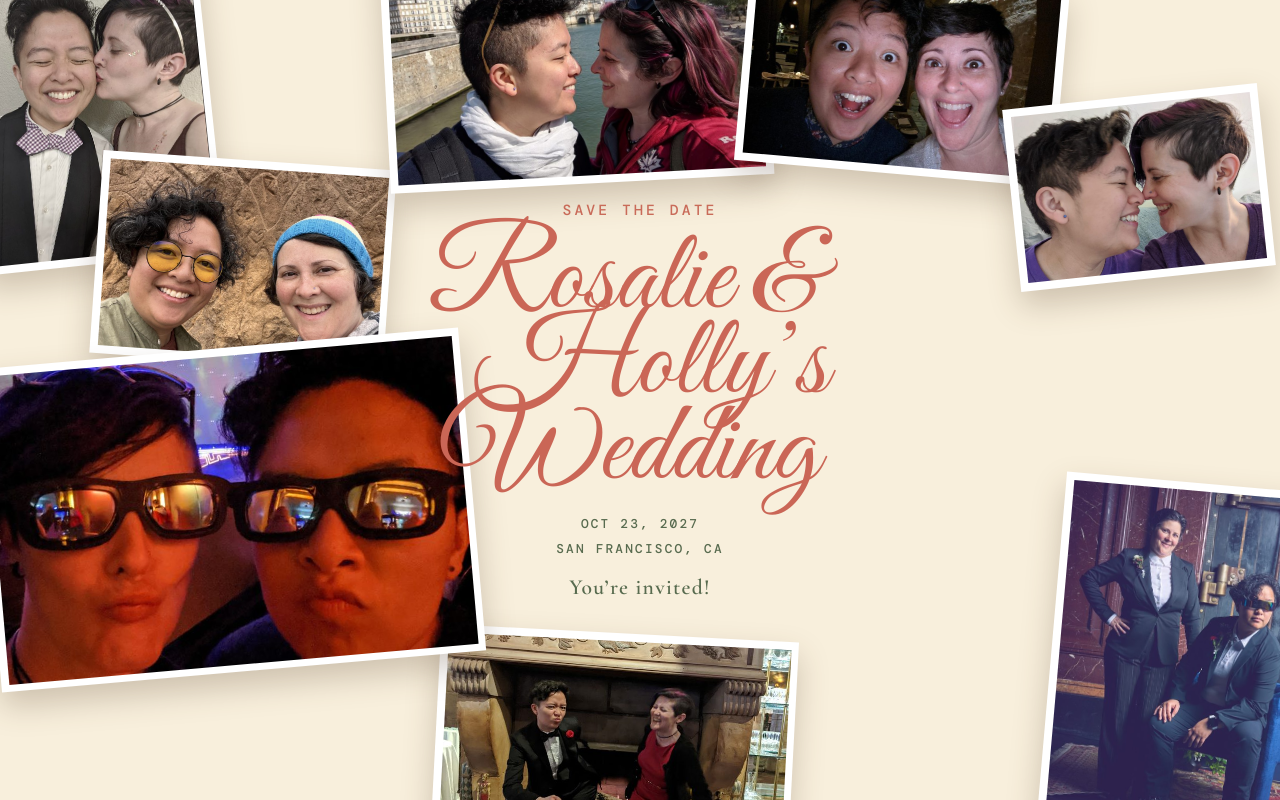
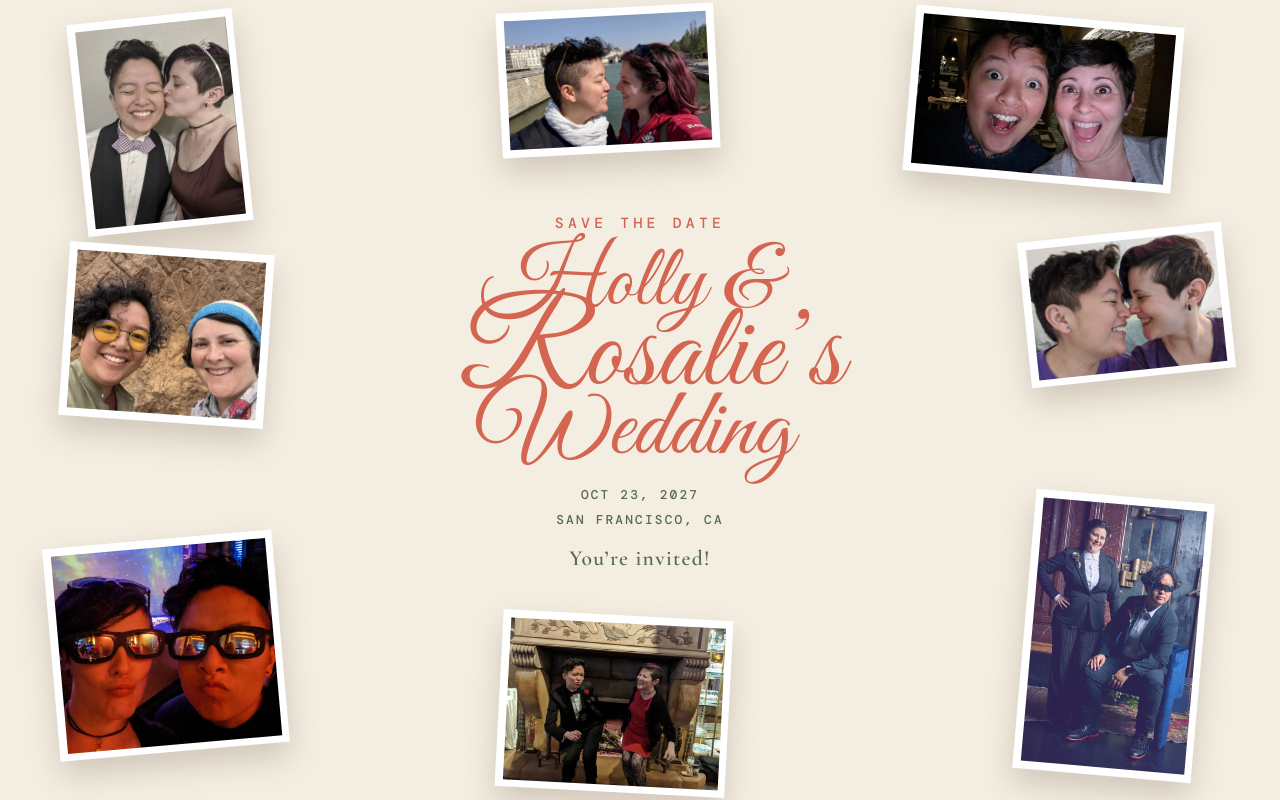
Before and after one commit to rosatolen/wedding, a website built with Vite: page index.html in a window 1280 px wide. Built offline with nearby package versions, Linux system fonts and the light colour scheme.

Commit message:
Match wedding invitation collage preview

```diff
--- a/index.html
+++ b/index.html
@@ -24,7 +24,7 @@
       </section>
       <section class="content" aria-labelledby="wedding-title">
         <p class="eyebrow">Save the Date</p>
-        <h1 id="wedding-title"><span>Rosalie &amp;</span><span>Holly’s</span><span>Wedding</span></h1>
+        <h1 id="wedding-title"><span>Holly &amp;</span><span>Rosalie’s</span><span>Wedding</span></h1>
         <div class="details"><p>Oct 23, 2027</p><p>San Francisco, CA</p></div>
         <p class="invitation-line">You’re invited!</p>
       </section>
--- a/styles.css
+++ b/styles.css
@@ -1,19 +1,22 @@
-:root { color: #46533e; background: #f8efdc; font-family: "DM Mono", monospace; }
+:root { color: #46533e; background: #f4eee2; font-family: "DM Mono", monospace; }
 * { box-sizing: border-box; }
 html, body { min-width: 0; min-height: 100%; margin: 0; }
 body { overflow-x: hidden; }
-.invitation { isolation: isolate; position: relative; display: grid; place-items: center; min-height: 100svh; padding: clamp(2rem, 5vw, 5rem); overflow: hidden; background: #f8efdc; }
-.content { position: relative; z-index: 4; width: min(100%, 42rem); padding: clamp(1.25rem, 3vw, 2.25rem) clamp(.4rem, 2vw, 1.5rem); text-align: center; }
-.eyebrow { margin: 0; color: #c96b59; font-size: clamp(.72rem, 1.2vw, .92rem); font-weight: 500; letter-spacing: .21em; text-transform: uppercase; }
-h1 { display: grid; margin: clamp(1rem, 2.4vh, 1.6rem) 0 clamp(1rem, 2.5vh, 1.55rem); color: #ca6656; font-family: "Great Vibes", "Brush Script MT", cursive; font-size: clamp(4.4rem, 9.4vw, 7.2rem); font-weight: 400; line-height: .74; }
+.invitation { isolation: isolate; position: relative; display: grid; place-items: center; min-height: 100svh; padding: clamp(1rem, 3vw, 3rem); overflow: hidden; background: #f4eee2; }
+.content { position: relative; z-index: 4; width: min(100%, 42rem); padding: clamp(1.25rem, 3vw, 2.25rem) clamp(.4rem, 2vw, 1.5rem); text-align: center; transform: translateY(-.5rem); }
+.eyebrow { margin: 0; color: #cf6653; font-size: clamp(.74rem, 1.15vw, .92rem); font-weight: 500; letter-spacing: .29em; text-transform: uppercase; }
+h1 { display: grid; margin: clamp(1.2rem, 2.7vh, 1.8rem) 0 clamp(1rem, 2.5vh, 1.55rem); color: #d36551; font-family: "Great Vibes", "Brush Script MT", cursive; font-size: clamp(4.7rem, 8.2vw, 7rem); font-weight: 400; line-height: .69; }
 h1 span { display: block; white-space: nowrap; }
-h1 span:nth-child(1) { transform: translateX(-.13em); } h1 span:nth-child(2) { transform: translateX(.1em); } h1 span:nth-child(3) { transform: translateX(-.08em); }
+h1 span:nth-child(1) { font-size: .84em; transform: translateX(-.12em); }
+h1 span:nth-child(2) { font-size: 1.16em; transform: translateX(.09em); }
+h1 span:nth-child(3) { font-size: .92em; transform: translateX(-.05em); }
 .details { display: grid; gap: .48rem; }.details p, .invitation-line { margin: 0; }
 .details p { color: #586b4f; font-size: clamp(.63rem, 1.05vw, .8rem); font-weight: 500; letter-spacing: .17em; text-transform: uppercase; }
 .invitation-line { margin-top: clamp(.95rem, 2.2vh, 1.4rem); color: #586b4f; font-family: "Cormorant Garamond", Georgia, serif; font-size: clamp(1.05rem, 1.7vw, 1.35rem); font-weight: 600; letter-spacing: .06em; }
-.collage { position: absolute; z-index: 2; inset: 0; pointer-events: none; }.photo { position: absolute; margin: 0; padding: clamp(.35rem, .6vw, .55rem); background: #fff; box-shadow: 0 .9rem 1.9rem rgb(84 60 42 / .26); }.photo img { display: block; width: 100%; height: 100%; object-fit: cover; }
-.photo--tuxedo { top: -6%; left: -2.5%; width: 19%; aspect-ratio: .78; transform: rotate(-6deg); }.photo--glasses { top: 20%; left: 7.5%; width: 23%; aspect-ratio: 1.45; transform: rotate(4deg); }.photo--paris { top: -9%; left: 30%; width: 30%; aspect-ratio: 1.5; transform: rotate(-3deg); }
-.photo--restaurant { top: -3%; left: 58%; width: 25%; aspect-ratio: 1.62; transform: rotate(5deg); }.photo--nose { top: 12%; left: 79%; width: 20%; aspect-ratio: 1.4; transform: rotate(-6deg); }
-.photo--neon { bottom: 16%; left: -1%; z-index: 3; width: 38%; aspect-ratio: 1.5; transform: rotate(-5deg); }.photo--fireplace { bottom: -9%; left: 34%; width: 28%; aspect-ratio: 1.5; transform: rotate(3deg); }.photo--door { bottom: -8%; right: -4%; width: 22%; aspect-ratio: .74; transform: rotate(5deg); }
-@media (max-width: 700px) { .invitation { padding: 1rem .75rem; }.photo--tuxedo { top: -3%; left: -6%; width: 29%; }.photo--glasses { top: 9%; left: 14%; width: 38%; }.photo--paris { top: -2%; left: 44%; width: 42%; }.photo--restaurant { top: 4%; left: 70%; right: auto; width: 36%; }.photo--nose { top: 13%; left: 76%; right: auto; width: 32%; }.photo--neon { bottom: 14%; left: -10%; z-index: 3; width: 58%; }.photo--fireplace { bottom: -8%; left: 22%; width: 62%; }.photo--door { bottom: -10%; right: -10%; width: 40%; } h1 { font-size: clamp(3.9rem, 17vw, 5.6rem); line-height: .72; } }
-@media (max-width: 380px) { h1 { font-size: clamp(3.6rem, 17vw, 4.5rem); } .details p { font-size: .58rem; letter-spacing: .13em; } }
+.collage { position: absolute; z-index: 2; inset: 0; pointer-events: none; }.photo { position: absolute; margin: 0; padding: clamp(.35rem, .6vw, .55rem); background: #fff; box-shadow: 0 .9rem 1.9rem rgb(84 60 42 / .22); }.photo img { display: block; width: 100%; height: 100%; object-fit: cover; }
+.photo--tuxedo { top: 2%; left: 6%; width: 13%; aspect-ratio: .78; transform: rotate(-6deg); }.photo--glasses { top: 31%; left: 5%; width: 16%; aspect-ratio: 1.18; transform: rotate(4deg); }.photo--paris { top: 1%; left: 39%; width: 17%; aspect-ratio: 1.5; transform: rotate(-3deg); }
+.photo--restaurant { top: 2%; right: 8%; width: 21%; aspect-ratio: 1.62; transform: rotate(5deg); }.photo--nose { top: 29%; right: 4%; width: 16%; aspect-ratio: 1.4; transform: rotate(-6deg); }
+.photo--neon { bottom: 6%; left: 4%; width: 18%; aspect-ratio: 1.08; transform: rotate(-5deg); }.photo--fireplace { bottom: 1%; left: 39%; width: 18%; aspect-ratio: 1.3; transform: rotate(3deg); }.photo--door { bottom: 3%; right: 6%; width: 14%; aspect-ratio: .64; transform: rotate(5deg); }
+@media (max-width: 1000px) { .content { width: min(100%, 36rem); transform: translateY(-.25rem); } h1 { font-size: clamp(4.4rem, 10.2vw, 6.3rem); } .photo--tuxedo { left: 3%; width: 17%; }.photo--glasses { left: 2%; width: 20%; }.photo--paris { left: 37%; width: 22%; }.photo--restaurant { right: 3%; width: 25%; }.photo--nose { right: 1%; width: 19%; }.photo--neon { left: 1%; width: 23%; }.photo--fireplace { left: 37%; width: 23%; }.photo--door { right: 2%; width: 17%; } }
+@media (max-width: 700px) { .invitation { padding: 1rem .75rem; }.content { transform: none; } h1 { font-size: clamp(3.85rem, 16.5vw, 5.5rem); line-height: .7; }.photo--tuxedo { top: -2%; left: -7%; width: 26%; }.photo--glasses { top: 15%; left: -8%; width: 31%; }.photo--paris { top: -3%; left: 49%; width: 35%; }.photo--restaurant { top: 5%; right: -13%; width: 37%; }.photo--nose { top: 24%; right: -12%; width: 29%; }.photo--neon { bottom: 4%; left: -13%; width: 35%; }.photo--fireplace { bottom: -2%; left: 34%; width: 35%; }.photo--door { bottom: -5%; right: -10%; width: 27%; } }
+@media (max-width: 380px) { h1 { font-size: clamp(3.5rem, 16.5vw, 4.45rem); } .details p { font-size: .58rem; letter-spacing: .13em; } }
```
